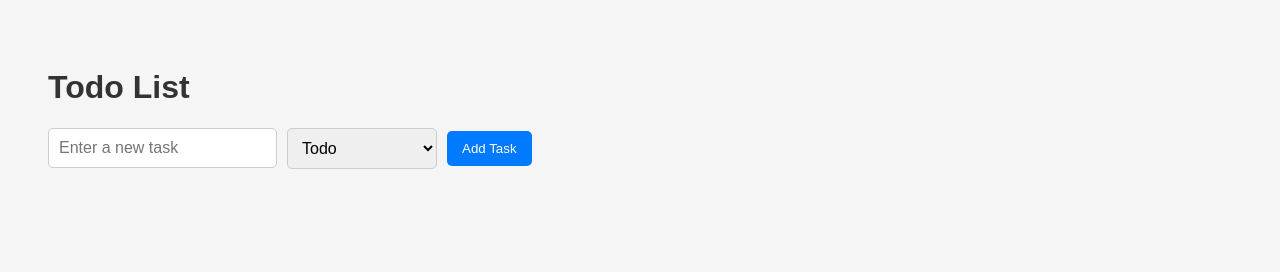
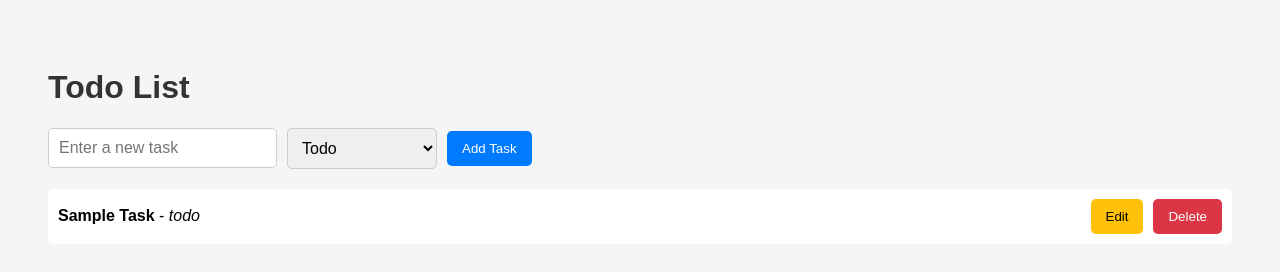
Before and after one commit to iroshanaRavishan/fullstack-todoapp-with-mongodb-docker-cicd, a website: page index.html in a window 1280 px wide. Drawn offline with Linux system fonts and the light colour scheme.

Commit message:
added todo list and its styles

```diff
--- a/index.html
+++ b/index.html
@@ -36,7 +36,31 @@
       border-radius: 5px;
       cursor: pointer;
     }
-
+    button.edit-btn {
+      background-color: #ffc107;
+      color: #000;
+      margin-left: 10px;
+    }
+    button.delete-btn {
+      background-color: #dc3545;
+      margin-left: 10px;
+    }
+    ul {
+      list-style: none;
+      padding: 0;
+    }
+    li {
+      margin: 10px 0;
+      padding: 10px;
+      background: #fff;
+      border-radius: 5px;
+      display: flex;
+      justify-content: space-between;
+      align-items: center;
+    }
+    .task-buttons {
+      display: flex;
+    }
   </style>
 </head>
 <body>
@@ -50,5 +74,14 @@
     </select>
     <button type="submit">Add Task</button>
   </form>
+  <ul id="todo-list">
+    <li>
+      <span><strong>Sample Task</strong> - <em>todo</em></span>
+      <div class="task-buttons">
+        <button class="edit-btn">Edit</button>
+        <button class="delete-btn">Delete</button>
+      </div>
+    </li>
+  </ul>
 </body>
 </html>
```
